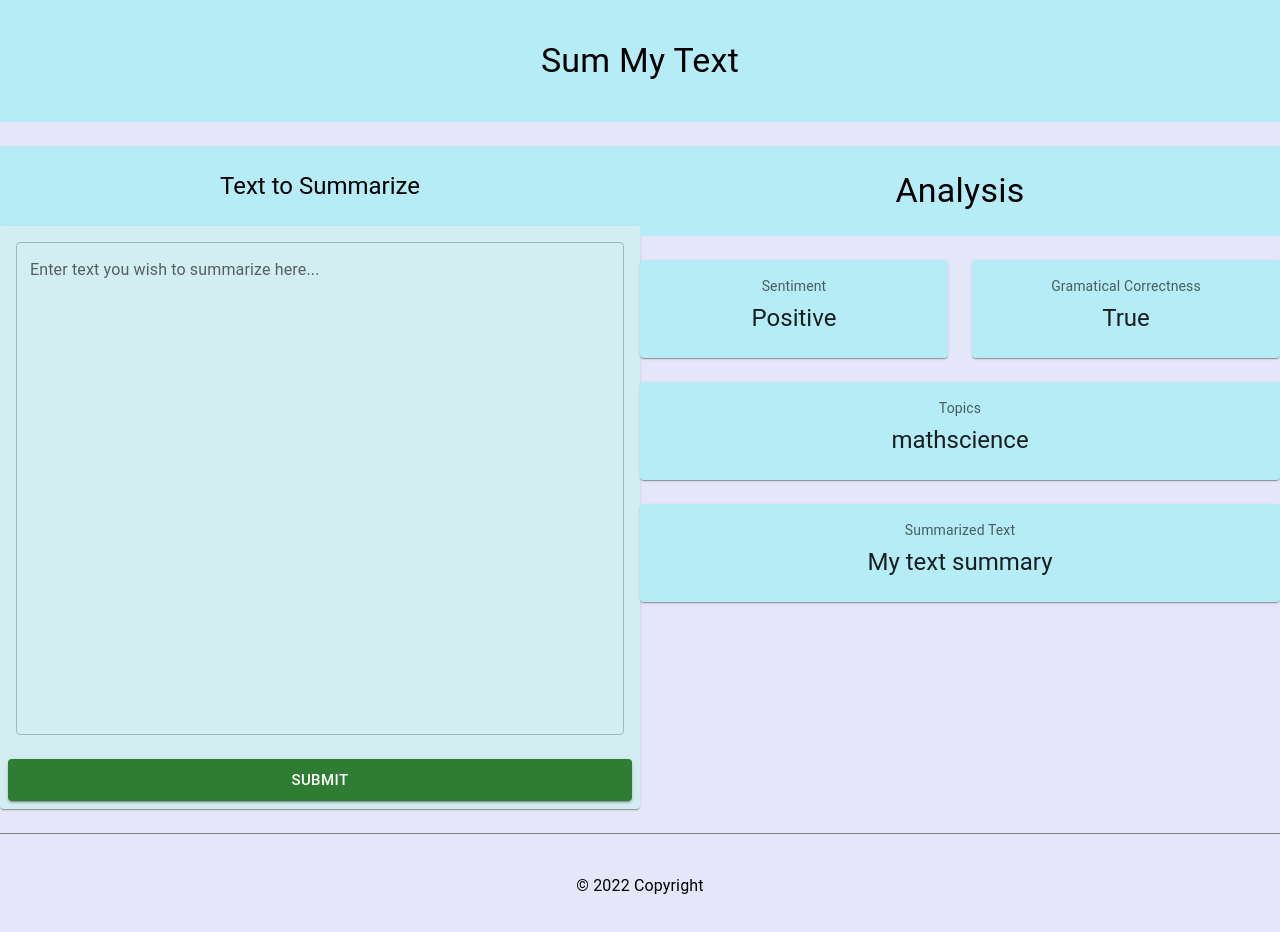
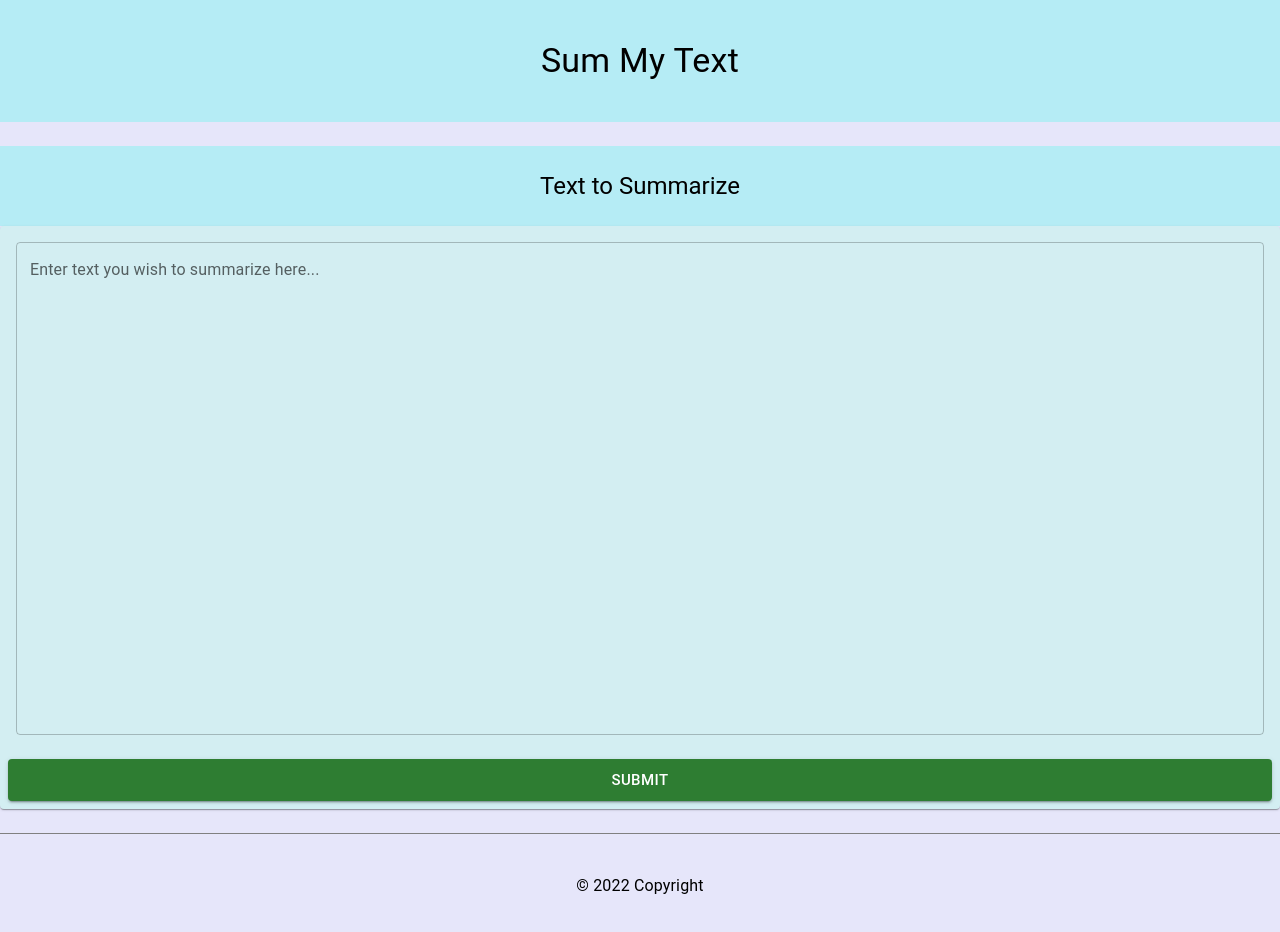
Before and after one commit to thomasmendez/summytext, a React app in the folder frontend/: page / in a window 1280 px wide. Shown: the top 932 px of the page. Built offline with nearby package versions, Linux system fonts and the light colour scheme.

Commit message:
Improved layout of Analysis section

```diff
--- a/frontend/src/components/Analysis/Analysis.jsx
+++ b/frontend/src/components/Analysis/Analysis.jsx
@@ -1,27 +1,24 @@
 import React from 'react';
 import PropTypes from 'prop-types';
-import { Grid } from '@mui/material';
+import { Grid, Card, CardContent } from '@mui/material';
 import TitleHeader from '../TitleHeader';
 import CardResult from '../CardResult';
 
 const Analysis = (props) => {
-  const { sentiment, grammaticalCorrectness, topics, summary } = props;
+  const { backgroundColor, sentiment, grammaticalCorrectness, topics, summary } = props;
     return (
-      <Grid
-        container
-        item
-        spacing={3}
-      >
+      <Grid container item xs={12}>
         <Grid item xs={12}>
-          <TitleHeader titleName='Analysis' variant={'h4'} pt={3} pb={3} backgroundColor={'#b5ecf5'} />
+          <TitleHeader titleName='Analysis' variant={'h5'} pt={3} pb={3} backgroundColor={'#b5ecf5'} />
         </Grid>
+        <Card sx={{ width: 1 }} style={{ backgroundColor: backgroundColor }}>
+          <CardContent>
             <Grid container item xs={12} spacing={3}>
               <Grid container item xs={6}>
                 <CardResult title='Sentiment' content={sentiment} backgroundColor={'#b5ecf5'}/>
               </Grid>
               <Grid container item xs={6}>
                 <CardResult title='Gramatical Correctness' content={grammaticalCorrectness} backgroundColor={'#b5ecf5'}/>
-          </Grid>
               </Grid>
               <Grid container item xs={12}>
                 <CardResult title='Topics' content={topics} backgroundColor={'#b5ecf5'}/>
@@ -30,10 +27,14 @@ const Analysis = (props) => {
                 <CardResult title='Summarized Text' content={summary} backgroundColor={'#b5ecf5'}/>
               </Grid>
             </Grid>
+          </CardContent>
+        </Card>
+      </Grid>
     );
 };
 
 Analysis.defaultProps = {
+  backgroundColor: '#d3eef2',
   sentiment: 'Positive',
   grammaticalCorrectness: 'Passing',
   topics: ['math', 'science'],
@@ -41,6 +42,7 @@ Analysis.defaultProps = {
 };
 
 Analysis.propTypes = {
+  backgroundColor: PropTypes.string,
   sentiment: PropTypes.string,
   grammaticalCorrectness: PropTypes.string,
   topics: PropTypes.arrayOf(PropTypes.string),
--- a/frontend/src/store/analysis.js
+++ b/frontend/src/store/analysis.js
@@ -5,9 +5,7 @@ export const analysisSlice = createSlice({
   initialState: {
     isLoading: false,
     reqBody: null,
-    data: {
-      grammaticalCorrectness: 'True',
-    },
+    data: null,
     error: null,
 
   },
```
Lines whose indentation alone changed are shown as unchanged.
